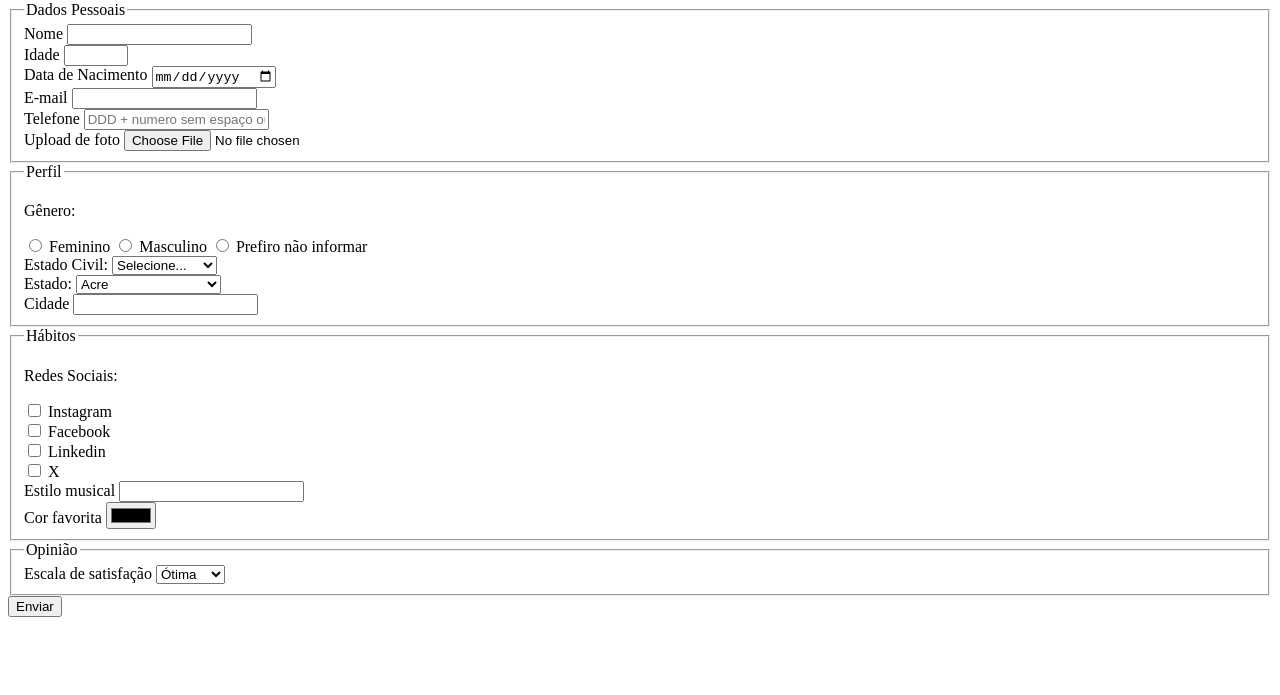
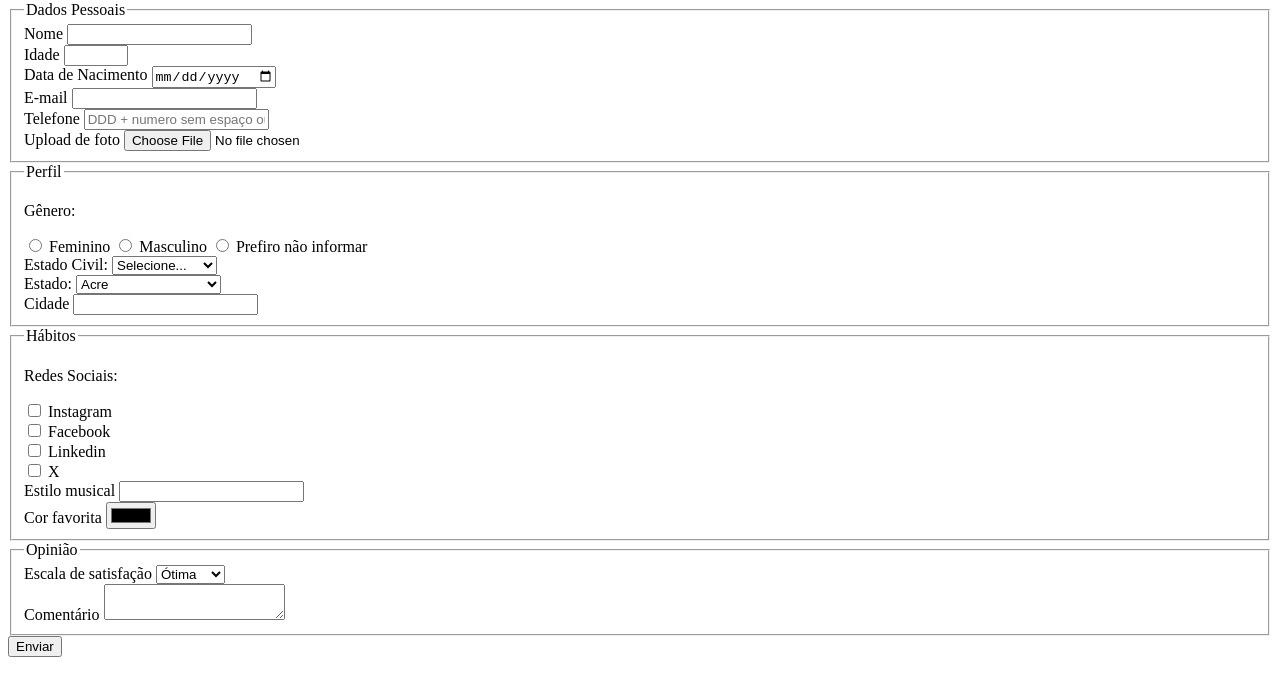
Before and after one commit to AndersonCCandrade/pesquisa-culturama, a plain HTML site: page index.html in a window 1280 px wide. Shown: the part 79-774 px from the top of the page. Drawn offline with Linux system fonts and the light colour scheme.

Commit message:
adiciona opcao de comentario aberto

```diff
--- a/index.html
+++ b/index.html
@@ -139,6 +139,10 @@
                     <option value="regular">Regular</option>
                     <option value="ruim">Ruim</option>
                 </select>
+                <br>
+                <label for="commentOpen">Comentário</label>
+                <textarea name="userCommentOpen" id="commentOpen" placeholder="Comente aqui">
+                </textarea>
             </fieldset>
 
             <button type="submit">Enviar</button>
```
